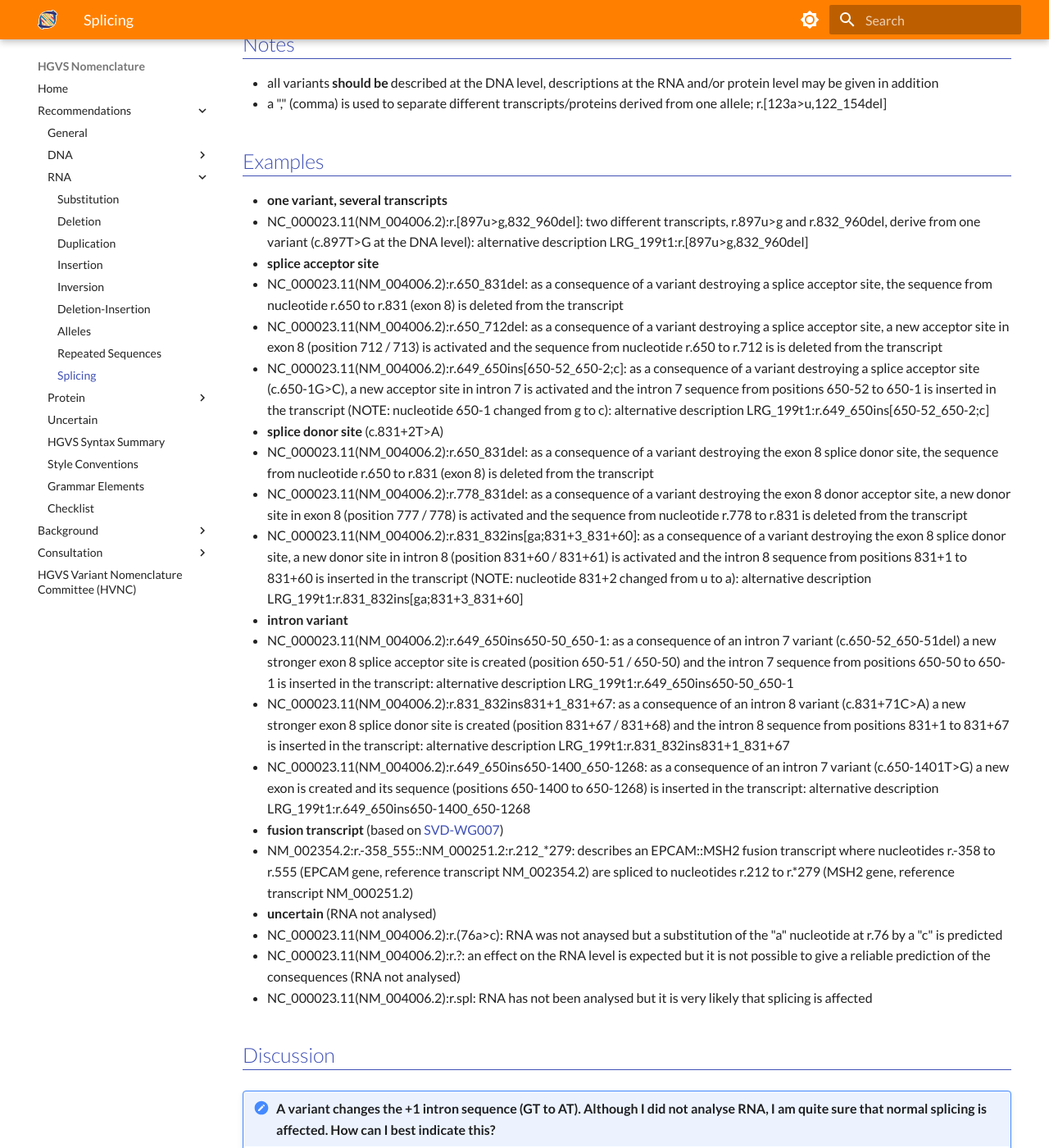
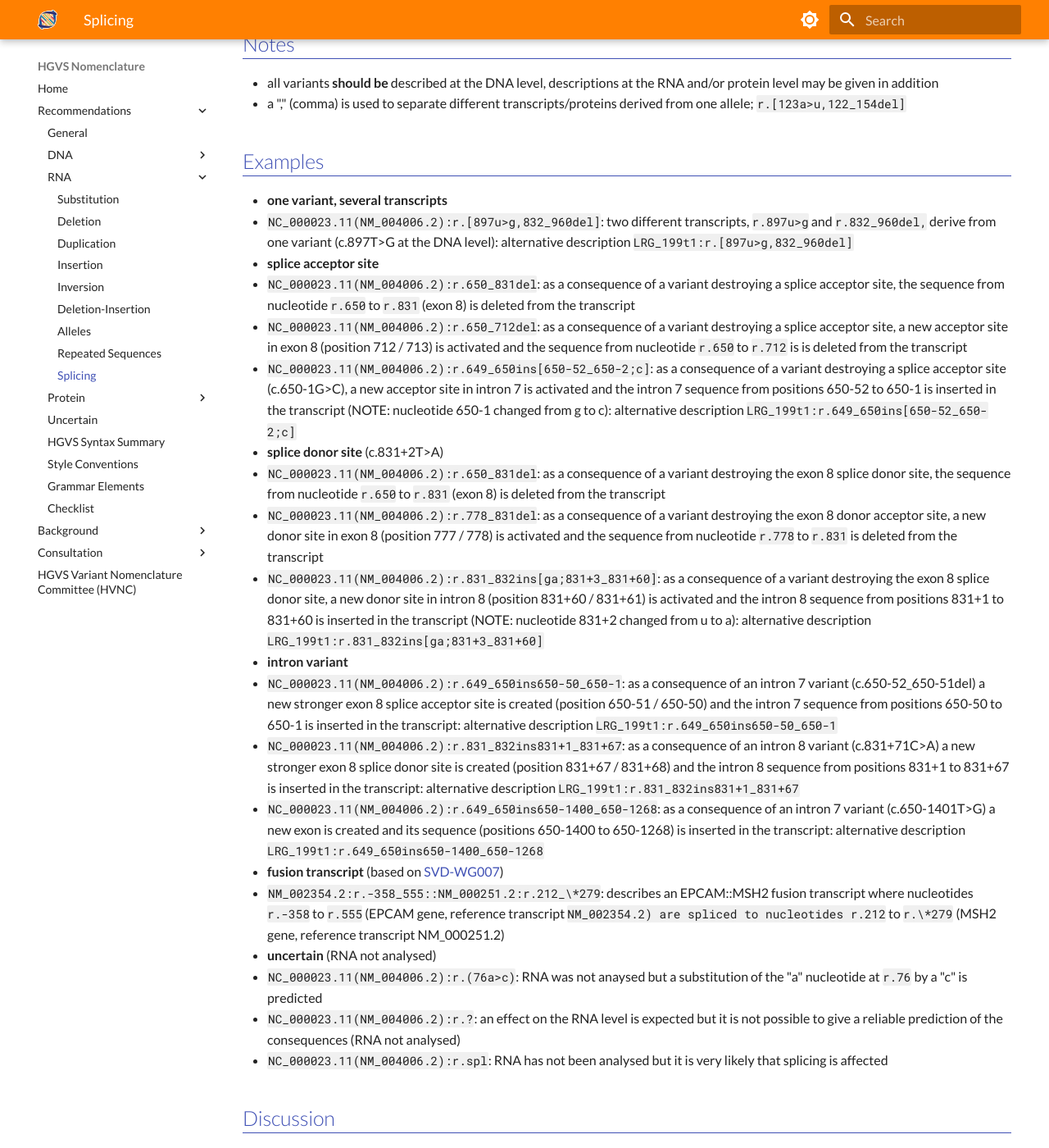
Before and after one commit to HGVSnomenclature/hgvs-nomenclature, an MkDocs documentation site: the page built from docs/recommendations/RNA/splicing.md, in a window 1280 px wide and 1400 px high, scrolled down 327 px. Shown: the whole window at 82% size. Built offline with MkDocs 1.6.1 and Material for MkDocs 9.7.7, drawn with Linux system fonts in a browser that asks for light colours.

```diff
--- a/docs/recommendations/RNA/splicing.md
+++ b/docs/recommendations/RNA/splicing.md
@@ -11,30 +11,30 @@ Variants affecting RNA splicing result in either a [deletion](deletion.md) or [i
 ## Notes
 
 - all variants **should be** described at the DNA level, descriptions at the RNA and/or protein level may be given in addition
-- a "," (comma) is used to separate different transcripts/proteins derived from one allele; r.[123a>u,122_154del]
+- a "," (comma) is used to separate different transcripts/proteins derived from one allele; `r.[123a>u,122_154del]`
 
 ## Examples
 
 - **one variant, several transcripts**
-  - NC_000023.11(NM_004006.2):r.[897u>g,832_960del]: two different transcripts, r.897u>g and r.832_960del, derive from one variant (c.897T>G at the DNA level): alternative description LRG_199t1:r.[897u>g,832_960del]
+  - `NC_000023.11(NM_004006.2):r.[897u>g,832_960del]`: two different transcripts, `r.897u>g` and `r.832_960del,` derive from one variant (c.897T>G at the DNA level): alternative description `LRG_199t1:r.[897u>g,832_960del]`
 - **splice acceptor site**
-  - NC_000023.11(NM_004006.2):r.650_831del: as a consequence of a variant destroying a splice acceptor site, the sequence from nucleotide r.650 to r.831 (exon 8) is deleted from the transcript
-  - NC_000023.11(NM_004006.2):r.650_712del: as a consequence of a variant destroying a splice acceptor site, a new acceptor site in exon 8 (position 712 / 713) is activated and the sequence from nucleotide r.650 to r.712 is is deleted from the transcript
-  - NC_000023.11(NM_004006.2):r.649_650ins[650-52\_650-2;c]: as a consequence of a variant destroying a splice acceptor site (c.650-1G>C), a new acceptor site in intron 7 is activated and the intron 7 sequence from positions 650-52 to 650-1 is inserted in the transcript (NOTE: nucleotide 650-1 changed from g to c): alternative description LRG_199t1:r.649_650ins[650-52\_650-2;c]
+  - `NC_000023.11(NM_004006.2):r.650_831del`: as a consequence of a variant destroying a splice acceptor site, the sequence from nucleotide `r.650` to `r.831` (exon 8) is deleted from the transcript
+  - `NC_000023.11(NM_004006.2):r.650_712del`: as a consequence of a variant destroying a splice acceptor site, a new acceptor site in exon 8 (position 712 / 713) is activated and the sequence from nucleotide `r.650` to `r.712` is is deleted from the transcript
+  - `NC_000023.11(NM_004006.2):r.649_650ins[650-52_650-2;c]`: as a consequence of a variant destroying a splice acceptor site (c.650-1G>C), a new acceptor site in intron 7 is activated and the intron 7 sequence from positions 650-52 to 650-1 is inserted in the transcript (NOTE: nucleotide 650-1 changed from g to c): alternative description `LRG_199t1:r.649_650ins[650-52_650-2;c]`
 - **splice donor site** (c.831+2T>A)
-  - NC_000023.11(NM_004006.2):r.650_831del: as a consequence of a variant destroying the exon 8 splice donor site, the sequence from nucleotide r.650 to r.831 (exon 8) is deleted from the transcript
-  - NC_000023.11(NM_004006.2):r.778_831del: as a consequence of a variant destroying the exon 8 donor acceptor site, a new donor site in exon 8 (position 777 / 778) is activated and the sequence from nucleotide r.778 to r.831 is deleted from the transcript
-  - NC_000023.11(NM_004006.2):r.831_832ins[ga;831+3\_831+60]: as a consequence of a variant destroying the exon 8 splice donor site, a new donor site in intron 8 (position 831+60 / 831+61) is activated and the intron 8 sequence from positions 831+1 to 831+60 is inserted in the transcript (NOTE: nucleotide 831+2 changed from u to a): alternative description LRG_199t1:r.831_832ins[ga;831+3\_831+60]
+  - `NC_000023.11(NM_004006.2):r.650_831del`: as a consequence of a variant destroying the exon 8 splice donor site, the sequence from nucleotide `r.650` to `r.831` (exon 8) is deleted from the transcript
+  - `NC_000023.11(NM_004006.2):r.778_831del`: as a consequence of a variant destroying the exon 8 donor acceptor site, a new donor site in exon 8 (position 777 / 778) is activated and the sequence from nucleotide `r.778` to `r.831` is deleted from the transcript
+  - `NC_000023.11(NM_004006.2):r.831_832ins[ga;831+3_831+60]`: as a consequence of a variant destroying the exon 8 splice donor site, a new donor site in intron 8 (position 831+60 / 831+61) is activated and the intron 8 sequence from positions 831+1 to 831+60 is inserted in the transcript (NOTE: nucleotide 831+2 changed from u to a): alternative description `LRG_199t1:r.831_832ins[ga;831+3_831+60]`
 - **intron variant**
-  - NC_000023.11(NM_004006.2):r.649_650ins650-50_650-1: as a consequence of an intron 7 variant (c.650-52_650-51del) a new stronger exon 8 splice acceptor site is created (position 650-51 / 650-50) and the intron 7 sequence from positions 650-50 to 650-1 is inserted in the transcript: alternative description LRG_199t1:r.649_650ins650-50_650-1
-  - NC_000023.11(NM_004006.2):r.831_832ins831+1_831+67: as a consequence of an intron 8 variant (c.831+71C>A) a new stronger exon 8 splice donor site is created (position 831+67 / 831+68) and the intron 8 sequence from positions 831+1 to 831+67 is inserted in the transcript: alternative description LRG_199t1:r.831_832ins831+1_831+67
-  - NC_000023.11(NM_004006.2):r.649_650ins650-1400_650-1268: as a consequence of an intron 7 variant (c.650-1401T>G) a new exon is created and its sequence (positions 650-1400 to 650-1268) is inserted in the transcript: alternative description LRG_199t1:r.649_650ins650-1400_650-1268
+  - `NC_000023.11(NM_004006.2):r.649_650ins650-50_650-1`: as a consequence of an intron 7 variant (c.650-52_650-51del) a new stronger exon 8 splice acceptor site is created (position 650-51 / 650-50) and the intron 7 sequence from positions 650-50 to 650-1 is inserted in the transcript: alternative description `LRG_199t1:r.649_650ins650-50_650-1`
+  - `NC_000023.11(NM_004006.2):r.831_832ins831+1_831+67`: as a consequence of an intron 8 variant (c.831+71C>A) a new stronger exon 8 splice donor site is created (position 831+67 / 831+68) and the intron 8 sequence from positions 831+1 to 831+67 is inserted in the transcript: alternative description `LRG_199t1:r.831_832ins831+1_831+67`
+  - `NC_000023.11(NM_004006.2):r.649_650ins650-1400_650-1268`: as a consequence of an intron 7 variant (c.650-1401T>G) a new exon is created and its sequence (positions 650-1400 to 650-1268) is inserted in the transcript: alternative description `LRG_199t1:r.649_650ins650-1400_650-1268`
 - **fusion transcript** (based on [SVD-WG007](../../consultation/SVD-WG007.md))
-  - NM_002354.2:r.-358_555::NM_000251.2:r.212\_\*279: describes an EPCAM::MSH2 fusion transcript where nucleotides r.-358 to r.555 (EPCAM gene, reference transcript NM_002354.2) are spliced to nucleotides r.212 to r.\*279 (MSH2 gene, reference transcript NM_000251.2)
+  - `NM_002354.2:r.-358_555::NM_000251.2:r.212_\*279`: describes an EPCAM::MSH2 fusion transcript where nucleotides `r.-358` to `r.555` (EPCAM gene, reference transcript `NM_002354.2) are spliced to nucleotides r.212` to `r.\*279` (MSH2 gene, reference transcript NM_000251.2)
 - **uncertain** (RNA not analysed)
-  - NC_000023.11(NM_004006.2):r.(76a>c): RNA was not anaysed but a substitution of the "a" nucleotide at r.76 by a "c" is predicted
-  - NC_000023.11(NM_004006.2):r.?: an effect on the RNA level is expected but it is not possible to give a reliable prediction of the consequences (RNA not analysed)
-  - NC_000023.11(NM_004006.2):r.spl: RNA has not been analysed but it is very likely that splicing is affected
+  - `NC_000023.11(NM_004006.2):r.(76a>c)`: RNA was not anaysed but a substitution of the "a" nucleotide at `r.76` by a "c" is predicted
+  - `NC_000023.11(NM_004006.2):r.?`: an effect on the RNA level is expected but it is not possible to give a reliable prediction of the consequences (RNA not analysed)
+  - `NC_000023.11(NM_004006.2):r.spl`: RNA has not been analysed but it is very likely that splicing is affected
 
 ## Discussion
 
```
